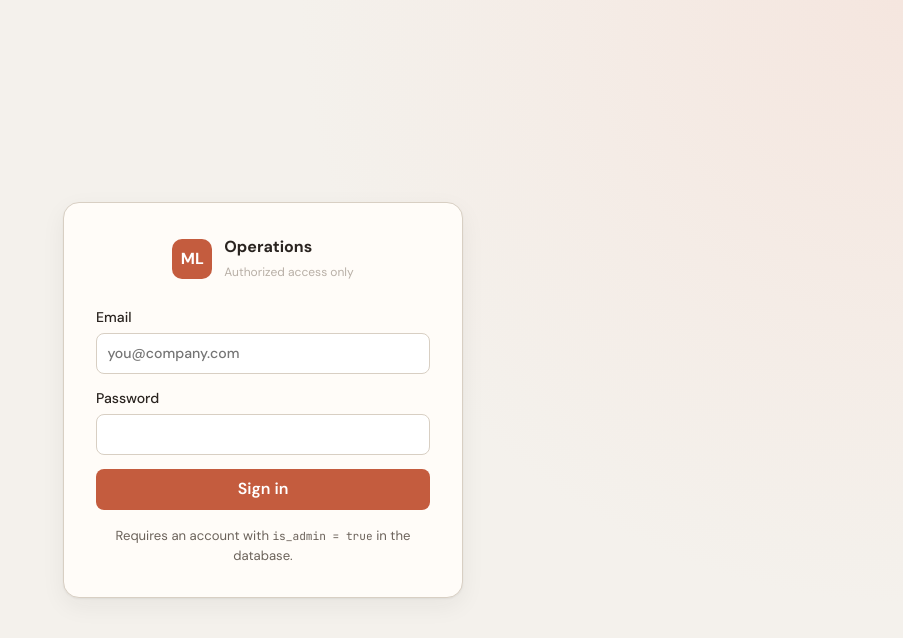
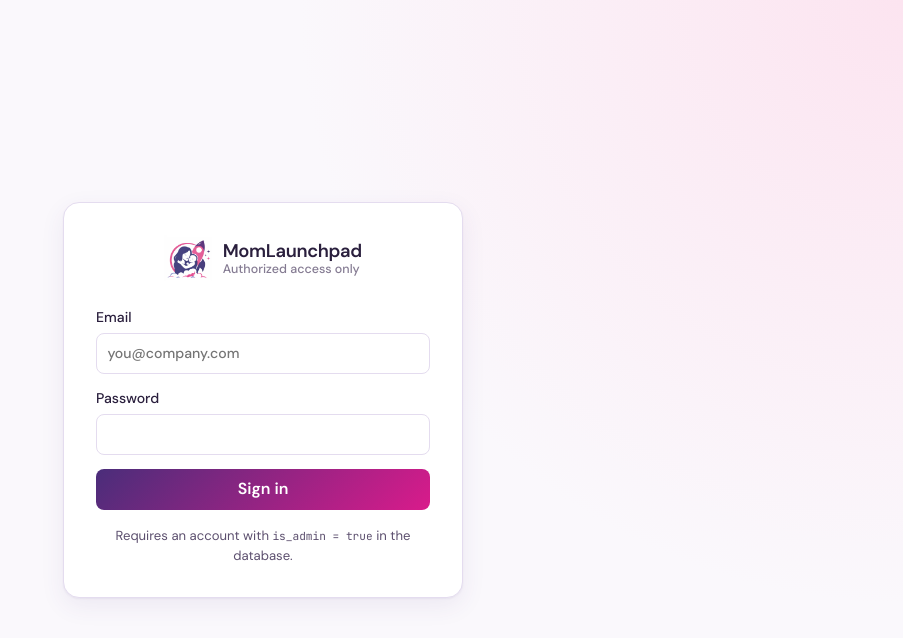
Before and after one commit to themobileprof/momlaunchpad, a React (Vite) app: page /access in a window 1280 px wide. Shown: the top 638 px of the page, without its empty margins (377-1280 px from the left). Built offline with nearby package versions, Linux system fonts and the light colour scheme; no server answers.

Commit message:
Update favicon, refine CSS variables for improved theming, and integrate BrandLogo component across layout and pages for consistent branding.

```diff
--- a/index.html
+++ b/index.html
@@ -2,7 +2,7 @@
 <html lang="en">
   <head>
     <meta charset="UTF-8" />
-    <link rel="icon" type="image/svg+xml" href="/favicon.svg" />
+    <link rel="icon" type="image/png" href="/logo.png" />
     <meta name="viewport" content="width=device-width, initial-scale=1.0" />
     <title>MomLaunchpad — Pregnancy support, reimagined</title>
   </head>
--- /dev/null
+++ b/src/brand.css
@@ -0,0 +1,52 @@
+/* MomLaunchpad brand — deep purple + magenta from logo */
+:root {
+  --brand-purple: #4a2d7a;
+  --brand-purple-deep: #3a2260;
+  --brand-purple-soft: #ede8f5;
+  --brand-magenta: #d91b8b;
+  --brand-magenta-deep: #b81574;
+  --brand-magenta-soft: #fce4f0;
+  --brand-ink: #2a1f3d;
+  --brand-ink-soft: #5c4f6e;
+  --brand-gradient: linear-gradient(135deg, var(--brand-purple) 0%, var(--brand-magenta) 100%);
+}
+
+.brand-logo {
+  display: flex;
+  align-items: center;
+  gap: 0.65rem;
+  text-decoration: none;
+  color: inherit;
+}
+
+.brand-logo-img {
+  display: block;
+  flex-shrink: 0;
+  object-fit: contain;
+}
+
+.brand-logo-text {
+  display: flex;
+  flex-direction: column;
+  line-height: 1.2;
+}
+
+.brand-logo-text strong {
+  font-size: 1rem;
+  font-weight: 600;
+  letter-spacing: -0.02em;
+}
+
+.brand-logo-text small {
+  font-size: 0.72rem;
+  opacity: 0.75;
+  font-weight: 500;
+}
+
+.brand-logo--lg .brand-logo-text strong {
+  font-size: 1.15rem;
+}
+
+.brand-logo--lg .brand-logo-text small {
+  font-size: 0.78rem;
+}
--- /dev/null
+++ b/src/components/BrandLogo.tsx
@@ -0,0 +1,57 @@
+type Size = 'sm' | 'md' | 'lg'
+
+const SIZES: Record<Size, number> = {
+  sm: 32,
+  md: 40,
+  lg: 48,
+}
+
+type Props = {
+  size?: Size
+  showText?: boolean
+  title?: string
+  subtitle?: string
+  href?: string
+  className?: string
+}
+
+export function BrandLogo({
+  size = 'md',
+  showText = true,
+  title = 'MomLaunchpad',
+  subtitle,
+  href,
+  className = '',
+}: Props) {
+  const px = SIZES[size]
+  const content = (
+    <>
+      <img
+        src="/logo.png"
+        alt=""
+        className="brand-logo-img"
+        width={px}
+        height={px}
+        aria-hidden
+      />
+      {showText && (
+        <span className="brand-logo-text">
+          <strong>{title}</strong>
+          {subtitle && <small>{subtitle}</small>}
+        </span>
+      )}
+    </>
+  )
+
+  const classes = `brand-logo brand-logo--${size} ${className}`.trim()
+
+  if (href) {
+    return (
+      <a href={href} className={classes} aria-label={`${title} home`}>
+        {content}
+      </a>
+    )
+  }
+
+  return <div className={classes}>{content}</div>
+}
--- a/src/components/Layout.tsx
+++ b/src/components/Layout.tsx
@@ -1,4 +1,5 @@
 import { NavLink, Outlet } from 'react-router-dom'
+import { BrandLogo } from './BrandLogo'
 import { useAuth } from '../context/AuthContext'
 import { ADMIN_BASE } from '../routes'
 
@@ -20,11 +21,7 @@ export function Layout() {
     <div className="app-shell">
       <aside className="sidebar">
         <div className="brand">
-          <span className="brand-mark">ML</span>
-          <div>
-            <strong>MomLaunchpad</strong>
-            <small>Operations</small>
-          </div>
+          <BrandLogo size="md" subtitle="Operations" />
         </div>
         <nav className="nav">
           {nav.map((item) => (
--- a/src/index.css
+++ b/src/index.css
@@ -1,21 +1,21 @@
 @import url('https://fonts.googleapis.com/css2?family=DM+Sans:ital,opsz,wght@0,9..40,400;0,9..40,500;0,9..40,600;0,9..40,700;1,9..40,400&family=JetBrains+Mono:wght@400;500&display=swap');
 
 :root {
-  --bg: #f4f1ec;
-  --surface: #fffcf8;
-  --surface-2: #ebe4da;
-  --border: #d8cfc3;
-  --text: #2a2420;
-  --muted: #6b625a;
-  --accent: #c45c3e;
-  --accent-hover: #a84a30;
-  --accent-soft: #f5e6df;
-  --sage: #5a7a6a;
-  --sage-soft: #e3ece7;
+  --bg: #faf8fc;
+  --surface: #ffffff;
+  --surface-2: var(--brand-purple-soft);
+  --border: #e4dcef;
+  --text: var(--brand-ink);
+  --muted: var(--brand-ink-soft);
+  --accent: var(--brand-magenta);
+  --accent-hover: var(--brand-magenta-deep);
+  --accent-soft: var(--brand-magenta-soft);
+  --sage: var(--brand-purple);
+  --sage-soft: var(--brand-purple-soft);
   --danger: #b42318;
   --danger-soft: #fde8e6;
   --ok: #2d6a4f;
-  --shadow: 0 1px 2px rgba(42, 36, 32, 0.06), 0 8px 24px rgba(42, 36, 32, 0.06);
+  --shadow: 0 1px 2px rgba(74, 45, 122, 0.06), 0 8px 24px rgba(74, 45, 122, 0.08);
   --radius: 12px;
   --sidebar-w: 260px;
   font-family: 'DM Sans', system-ui, sans-serif;
@@ -32,8 +32,8 @@ code, .table code { font-family: 'JetBrains Mono', monospace; font-size: 0.85em;
 
 .sidebar {
   width: var(--sidebar-w);
-  background: #2a2420;
-  color: #f7f3ef;
+  background: var(--brand-purple-deep);
+  color: #faf8fc;
   display: flex;
   flex-direction: column;
   padding: 1.25rem;
@@ -44,25 +44,22 @@ code, .table code { font-family: 'JetBrains Mono', monospace; font-size: 0.85em;
 
 .brand { display: flex; gap: 0.75rem; align-items: center; margin-bottom: 2rem; }
 .brand strong { display: block; font-size: 1rem; }
-.brand small { color: #b8afa6; font-size: 0.75rem; }
+.brand small { color: rgba(255, 255, 255, 0.65); font-size: 0.75rem; }
 .brand-center { justify-content: center; margin-bottom: 1.5rem; }
-.brand-mark {
-  width: 40px; height: 40px; border-radius: 10px;
-  background: var(--accent); color: white;
-  display: grid; place-items: center; font-weight: 700;
-}
+.brand .brand-logo-text strong { color: #fff; }
+.brand .brand-logo-text small { color: rgba(255, 255, 255, 0.65); }
 
 .nav { display: flex; flex-direction: column; gap: 0.25rem; flex: 1; }
 .nav-link {
-  color: #d8cfc3; text-decoration: none; padding: 0.6rem 0.75rem;
+  color: rgba(255, 255, 255, 0.72); text-decoration: none; padding: 0.6rem 0.75rem;
   border-radius: 8px; font-weight: 500; transition: background 0.15s, color 0.15s;
 }
-.nav-link:hover { background: rgba(255,255,255,0.06); color: white; }
-.nav-link.active { background: var(--accent); color: white; }
+.nav-link:hover { background: rgba(255, 255, 255, 0.08); color: white; }
+.nav-link.active { background: var(--brand-gradient); color: white; }
 
 .sidebar-footer { border-top: 1px solid rgba(255,255,255,0.08); padding-top: 1rem; }
 .user-chip { margin-bottom: 0.75rem; }
-.user-email { display: block; font-size: 0.85rem; word-break: break-all; color: #d8cfc3; }
+.user-email { display: block; font-size: 0.85rem; word-break: break-all; color: rgba(255, 255, 255, 0.72); }
 
 .main { flex: 1; padding: 2rem; max-width: 1200px; }
 
@@ -127,8 +124,10 @@ code, .table code { font-family: 'JetBrains Mono', monospace; font-size: 0.85em;
   padding: 0.55rem 0.9rem; cursor: pointer; transition: background 0.15s, opacity 0.15s;
 }
 .btn:disabled { opacity: 0.6; cursor: not-allowed; }
-.btn-primary { background: var(--accent); color: white; }
-.btn-primary:hover:not(:disabled) { background: var(--accent-hover); }
+.btn-primary { background: var(--brand-gradient); color: white; }
+.btn-primary:hover:not(:disabled) {
+  background: linear-gradient(135deg, var(--brand-purple-deep) 0%, var(--brand-magenta-deep) 100%);
+}
 .btn-ghost { background: transparent; color: var(--text); border: 1px solid var(--border); }
 .btn-ghost:hover:not(:disabled) { background: var(--surface-2); }
 .btn-danger { background: var(--danger-soft); color: var(--danger); border: 1px solid #f5c2c0; }
@@ -158,6 +157,8 @@ code, .table code { font-family: 'JetBrains Mono', monospace; font-size: 0.85em;
   border: 1px solid var(--border); border-radius: 16px; padding: 2rem; box-shadow: var(--shadow);
 }
 .login-hint { font-size: 0.82rem; margin-top: 1rem; text-align: center; }
+.login-brand .brand-logo-text strong { color: var(--brand-ink); }
+.login-brand .brand-logo-text small { color: var(--brand-ink-soft); }
 
 .center-page { min-height: 100vh; display: grid; place-items: center; }
 .spinner {
@@ -177,7 +178,7 @@ code, .table code { font-family: 'JetBrains Mono', monospace; font-size: 0.85em;
   background: var(--surface); color: var(--muted); cursor: pointer;
 }
 .tab:hover { color: var(--text); background: var(--surface-2); }
-.tab.active { background: var(--accent); color: white; border-color: var(--accent); }
+.tab.active { background: var(--brand-gradient); color: white; border-color: transparent; }
 .mb { margin-bottom: 1rem; }
 
 .user-picker { position: relative; }
--- a/src/main.tsx
+++ b/src/main.tsx
@@ -2,6 +2,7 @@ import { StrictMode } from 'react'
 import { createRoot } from 'react-dom/client'
 import { BrowserRouter } from 'react-router-dom'
 import App from './App'
+import './brand.css'
 import './index.css'
 
 createRoot(document.getElementById('root')!).render(
--- a/src/pages/HomePage.tsx
+++ b/src/pages/HomePage.tsx
@@ -1,4 +1,5 @@
 import { ApkDownloadButton } from '../components/ApkDownloadButton'
+import { BrandLogo } from '../components/BrandLogo'
 import './home.css'
 
 const JOURNEY = [
@@ -42,10 +43,7 @@ export function HomePage() {
     <div className="home">
       <div className="home-grain" aria-hidden />
       <header className="home-header">
-        <a href="/" className="home-logo" aria-label="MomLaunchpad home">
-          <span className="home-logo-mark" aria-hidden />
-          <span className="home-logo-text">MomLaunchpad</span>
-        </a>
+        <BrandLogo href="/" size="lg" showText className="home-logo" />
         <nav className="home-nav" aria-label="Page sections">
           <a href="#journey">Your journey</a>
           <a href="#support">How we help</a>
@@ -174,7 +172,7 @@ export function HomePage() {
       </main>
 
       <footer className="home-footer">
-        <p className="home-footer-brand">MomLaunchpad</p>
+        <BrandLogo size="md" className="home-footer-logo" />
         <p className="home-footer-tag">Warm support for every chapter of pregnancy.</p>
         <p className="home-footer-copy">© {new Date().getFullYear()} MomLaunchpad. All rights reserved.</p>
       </footer>
--- a/src/pages/LoginPage.tsx
+++ b/src/pages/LoginPage.tsx
@@ -2,6 +2,7 @@ import { useState, type FormEvent } from 'react'
 import { Navigate } from 'react-router-dom'
 import { ApiError } from '../api/client'
 import { useAuth } from '../context/AuthContext'
+import { BrandLogo } from '../components/BrandLogo'
 import { Alert } from '../components/ui'
 import { ADMIN_BASE } from '../routes'
 
@@ -30,12 +31,8 @@ export function LoginPage() {
   return (
     <div className="login-page">
       <div className="login-card">
-        <div className="brand brand-center">
-          <span className="brand-mark">ML</span>
-          <div>
-            <strong>Operations</strong>
-            <small>Authorized access only</small>
-          </div>
+        <div className="brand brand-center login-brand">
+          <BrandLogo size="lg" title="MomLaunchpad" subtitle="Authorized access only" />
         </div>
         <form onSubmit={handleSubmit} className="form">
           {error && <Alert variant="error">{error}</Alert>}
```
Also changed, not shown: src/pages/home.css (+25 -35 lines), logo.png (added), public/logo.png (added).
